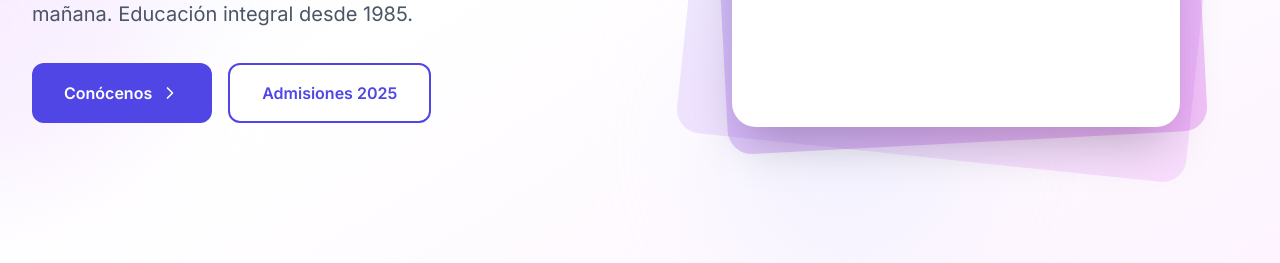
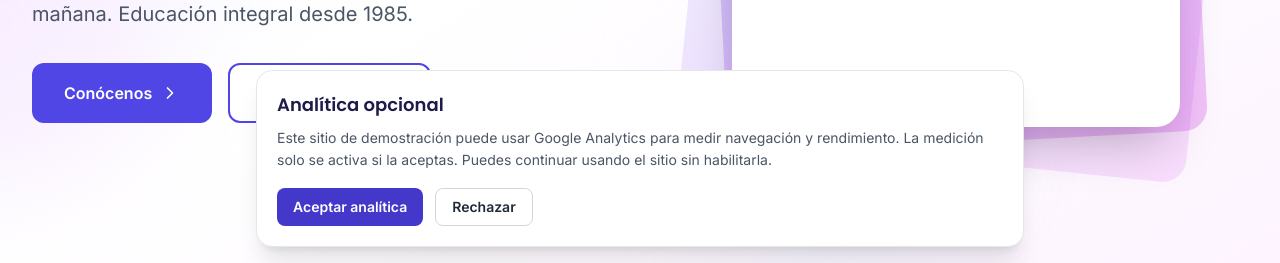
Before and after one commit to JaimeArriagadaRosas/colegio-horizonte, a React (Vite) app: page / in a window 1280 px wide. Shown: the part 537-800 px from the top of the page. Built offline with nearby package versions, Linux system fonts and the light colour scheme; no server answers.

Commit message:
feat: mount analytics consent in app shell

```diff
--- a/src/main.tsx
+++ b/src/main.tsx
@@ -3,16 +3,21 @@ import { createRoot } from 'react-dom/client'
 import { BrowserRouter } from 'react-router-dom'
 import { HelmetProvider } from 'react-helmet-async'
 import AppRouter from '@/AppRouter'
+import { AnalyticsConsent } from '@/components/analytics/AnalyticsConsent'
 import './index.css'
 
 createRoot(document.getElementById('root')!).render(
   <StrictMode>
     <HelmetProvider>
       <BrowserRouter>
-        <a href="#main-content" className="sr-only focus:not-sr-only focus:absolute focus:top-4 focus:left-4 focus:z-50 focus:px-4 focus:py-2 focus:bg-primary-600 focus:text-white focus:rounded-lg">
+        <a
+          href="#main-content"
+          className="sr-only focus:not-sr-only focus:absolute focus:top-4 focus:left-4 focus:z-50 focus:px-4 focus:py-2 focus:bg-primary-600 focus:text-white focus:rounded-lg"
+        >
           Saltar al contenido
         </a>
         <AppRouter />
+        <AnalyticsConsent />
       </BrowserRouter>
     </HelmetProvider>
   </StrictMode>,
```
